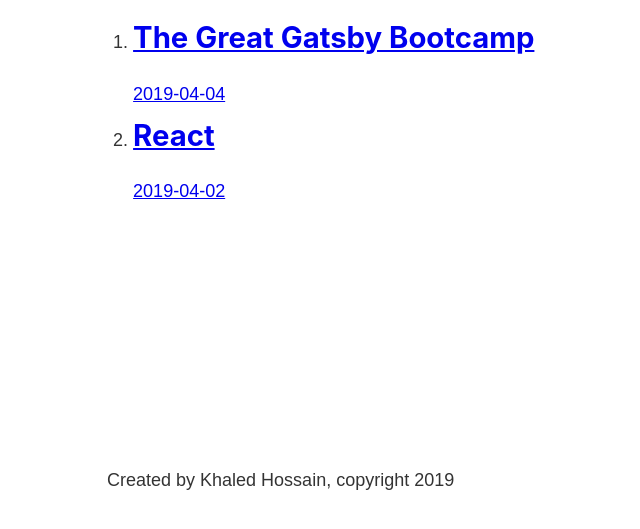
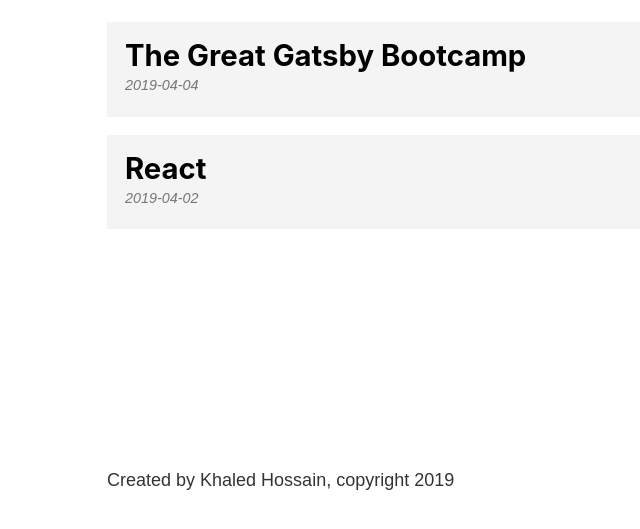
Before and after one commit to khaled-hossain-code/gatsby-bootcamp, a Gatsby site: page /blog in a window 1280 px wide. Shown: the part 263-792 px from the top of the page, without its empty margins (176-816 px from the left). Built offline with nearby package versions, Linux system fonts and the light colour scheme; Gatsby itself is replaced by a stand-in of ours.

Commit message:
design posts

```diff
--- a/src/components/footer.js
+++ b/src/components/footer.js
@@ -1,5 +1,6 @@
 import React from 'react'
 import {graphql, useStaticQuery} from 'gatsby';
+import footerStyles from './footer.module.scss';
 
 const Footer = () => {
   const data = useStaticQuery(graphql`
@@ -13,7 +14,7 @@
     }
   `)
   return (
-    <footer><p>Created by {data.site.siteMetadata.author}, copyright 2019</p></footer>
+    <footer className={footerStyles.footer}><p>Created by {data.site.siteMetadata.author}, copyright 2019</p></footer>
   )
 }
 
--- /dev/null
+++ b/src/components/footer.module.scss
@@ -0,0 +1,3 @@
+.footer {
+  margin-top: 3rem;
+}
--- a/src/pages/blog.js
+++ b/src/pages/blog.js
@@ -1,6 +1,7 @@
 import React from "react"
 import { graphql, useStaticQuery, Link } from "gatsby"
-import Layout from "../components/layout"
+import Layout from "../components/layout";
+import blogStyles from './blog.module.scss';
 
 const BlogPage = () => {
   const data = useStaticQuery(graphql`
@@ -28,7 +29,7 @@
       const { title, date } = post.node.frontmatter
       const { slug } = post.node.fields
       return (
-        <li>
+        <li className={blogStyles.post}>
           <Link to={`/blog/${slug}`}>
             <h2>{title}</h2>
             <p>{date}</p>
@@ -41,7 +42,7 @@
   return (
     <Layout>
       <h1>Blog Page</h1>
-      <ol>{renderPosts(data.allMarkdownRemark.edges)}</ol>
+      <ol className={blogStyles.posts}>{renderPosts(data.allMarkdownRemark.edges)}</ol>
     </Layout>
   )
 }
--- /dev/null
+++ b/src/pages/blog.module.scss
@@ -0,0 +1,30 @@
+.posts {
+  list-style-type: none;
+  margin: 0;
+}
+
+.post {
+  margin: 1rem 0;
+
+  a {
+    text-decoration: none;
+    color: #000;
+    display: block;
+    padding: 1rem;
+    background: #f4f4f4;
+
+    &:hover{
+      background: #e4e4e4;
+    }
+  }
+
+  h2 {
+    margin-bottom: 0;
+  }
+
+  p {
+    color: #777;
+    font-size: .8rem;
+    font-style: italic;
+  }
+}
```
Also changed, not shown: src/blogPosts/gatsby/flower.jpg (renamed from src/blogPosts/flower.jpg), src/blogPosts/gatsby/gatsby.md (renamed from src/blogPosts/gatsby.md).
